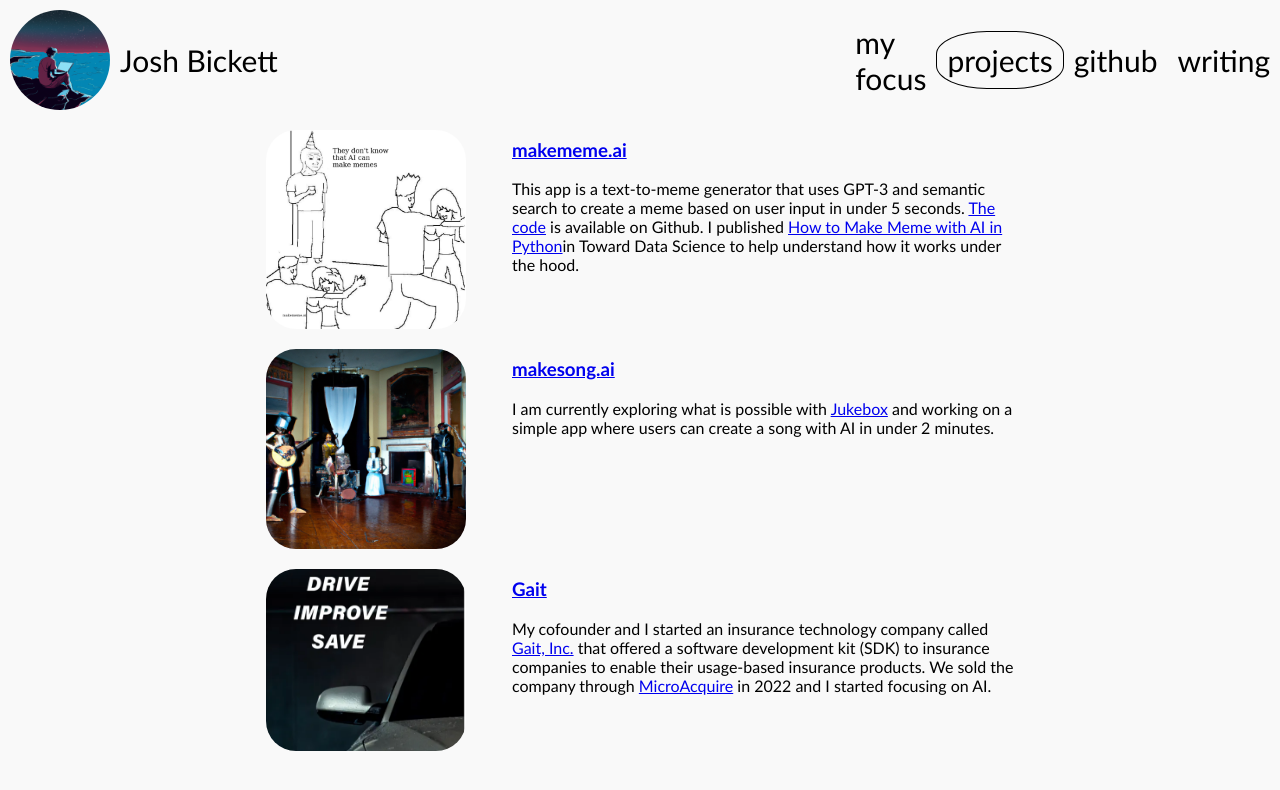
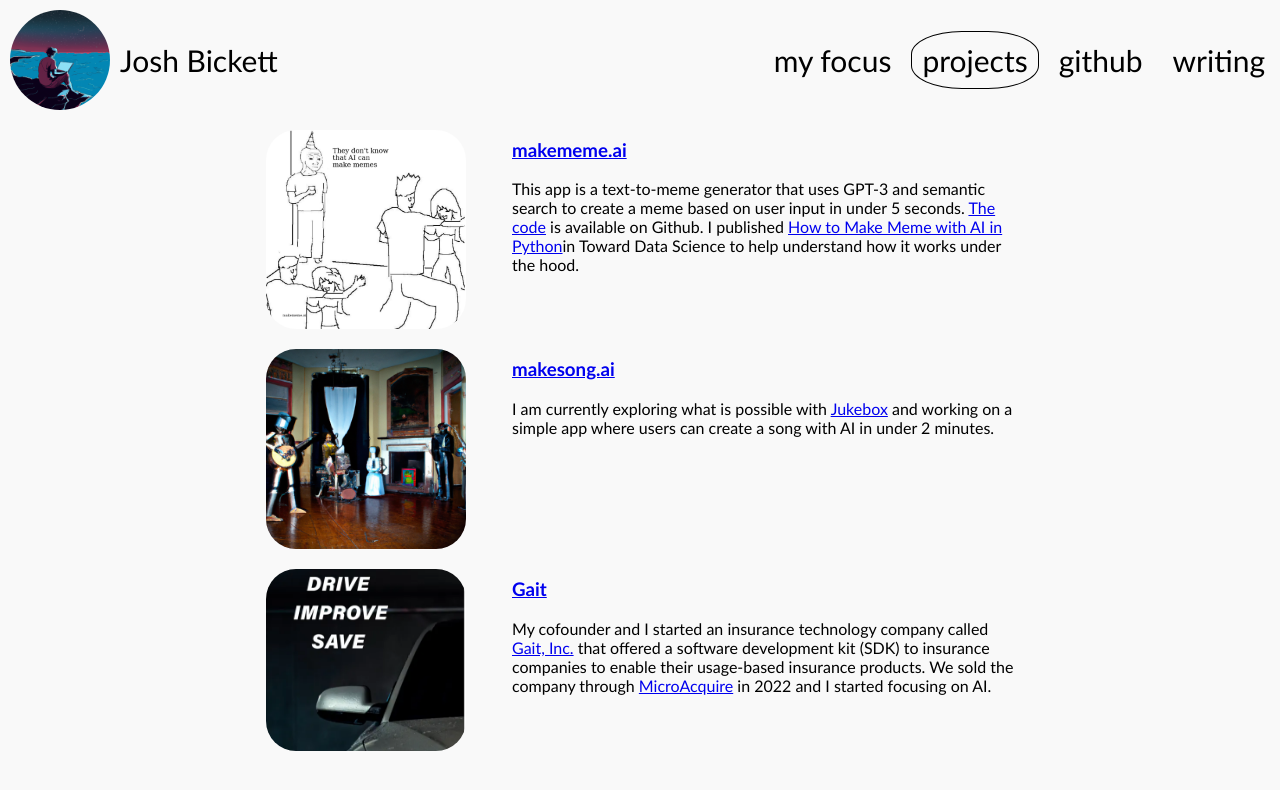
Before and after one commit to joshbickett/bickett.ai, a React (Create React App) app: page /projects in a window 1280 px wide. Shown: the top 790 px of the page. Built offline with nearby package versions, Linux system fonts and the light colour scheme.

Commit message:
Update nav bar css

```diff
--- a/src/components/NavigationBar.js
+++ b/src/components/NavigationBar.js
@@ -1,6 +1,5 @@
 import codingImg from "../assets/coding-4.png";
 import styled from "@emotion/styled";
-import { useMediaQuery } from "react-responsive";
 
 export const NavigationBar = ({ active, isMobile }) => {
   const pages = [
@@ -20,7 +19,7 @@ export const NavigationBar = ({ active, isMobile }) => {
   };
 
   return (
-    <div style={{ display: "grid", gridTemplateColumns: "2fr 1fr" }}>
+    <div style={{ display: "grid", gridTemplateColumns: "1fr 1fr" }}>
       <div style={{ display: "flex", alignItems: "center" }}>
         <img
           src={codingImg}
@@ -40,7 +39,7 @@ export const NavigationBar = ({ active, isMobile }) => {
           style={{
             fontSize: "30px",
             display: "flex",
-            justifyContent: "space-around",
+            justifyContent: "flex-end",
             alignItems: "center",
           }}
         >
@@ -68,11 +67,13 @@ const ActiveNavButton = styled.div`
   border-radius: 40%;
   padding: 10px;
   border: 1px solid black;
+  margin: 0 5px;
 `;
 const NavButton = styled.div`
   padding: 10px;
   border-radius: 40%;
   cursor: pointer;
+  margin: 0 5px;
   &:hover {
     border: 1px solid black;
   }
```
